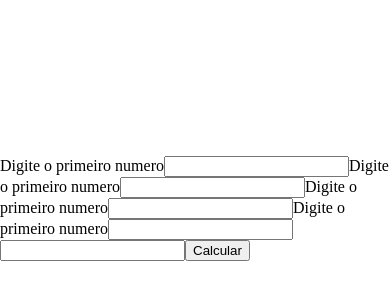
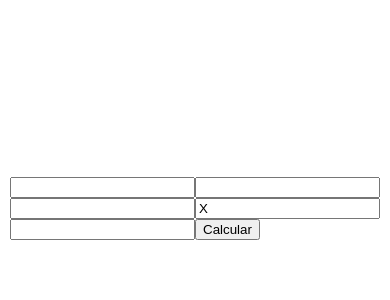
Before and after one commit to GabrieldosSantosOliveira/MeuApp2, a React Native app: screen / in a window 390 px wide. Shown: the part 214-514 px from the top of the page. Built offline with nearby package versions, Linux system fonts and the light colour scheme.

Commit message:
Basico da Regra de Tres

```diff
--- a/App.tsx
+++ b/App.tsx
@@ -14,7 +14,7 @@ export default function App() {
     one: "",
     dois: "",
     tres: "",
-    quatro: "",
+    quatro: "X",
     result: "",
   });
   function handleInputChange(e: any) {
@@ -30,42 +30,54 @@ export default function App() {
 
     console.log(valor);
     if (valor > 1) {
+      console.log(valor);
       let mult = dois * tres;
       mult /= valor;
+      setInput({ ...input, result: mult.toString() });
+    } else if (valor == 1) {
+      let mult = dois * tres;
+      setInput({ ...input, result: mult.toString() });
+    } else {
+      let calcula = parseFloat(input.one);
+      let mult = dois * tres;
+      mult /= calcula;
+      console.log(calcula);
       setInput({ ...input, result: mult.toString() });
     }
   }
   return (
     <View style={styles.container}>
       <form onSubmit={handleSubmit}>
-        <label htmlFor="titulo">Digite o primeiro numero</label>
+        <View style={styles.items}>
           <input
+            style={styles.input}
             id="one"
             type="text"
             value={input.one}
             onChange={handleInputChange}
           />
-        <label htmlFor="titulo">Digite o primeiro numero</label>
           <input
             id="dois"
             type="text"
             value={input.dois}
             onChange={handleInputChange}
           />
-        <label htmlFor="titulo">Digite o primeiro numero</label>
+        </View>
+        <View style={styles.items}>
           <input
             id="tres"
             type="text"
             value={input.tres}
             onChange={handleInputChange}
           />
-        <label htmlFor="titulo">Digite o primeiro numero</label>
           <input
             id="quatro"
+            readOnly
             type="text"
             value={input.quatro}
             onChange={handleInputChange}
           />
+        </View>
         <input
           id="result"
           readOnly
@@ -82,9 +94,15 @@ export default function App() {
 
 const styles = StyleSheet.create({
   container: {
-    flex: 1,
+    display: "flex",
     backgroundColor: "#fff",
     alignItems: "center",
-    justifyContent: "center",
+    flexDirection: "collum",
+    margin: "auto",
+  },
+  items: {
+    display: "flex",
+    justifyContent: "space-between",
+    flexDirection: "row",
   },
 });
```
Also changed, not shown: app.css (added, +8 -0 lines). Lines whose indentation alone changed are shown as unchanged.
